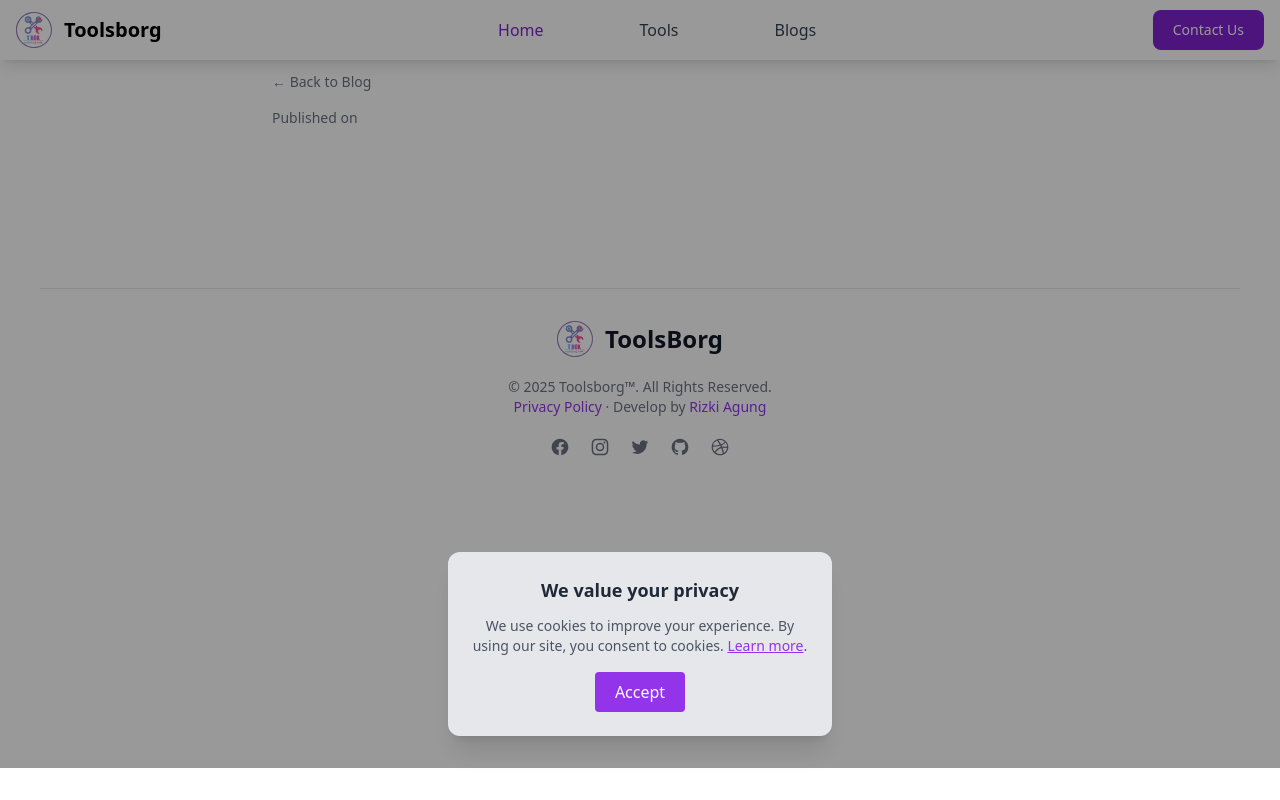
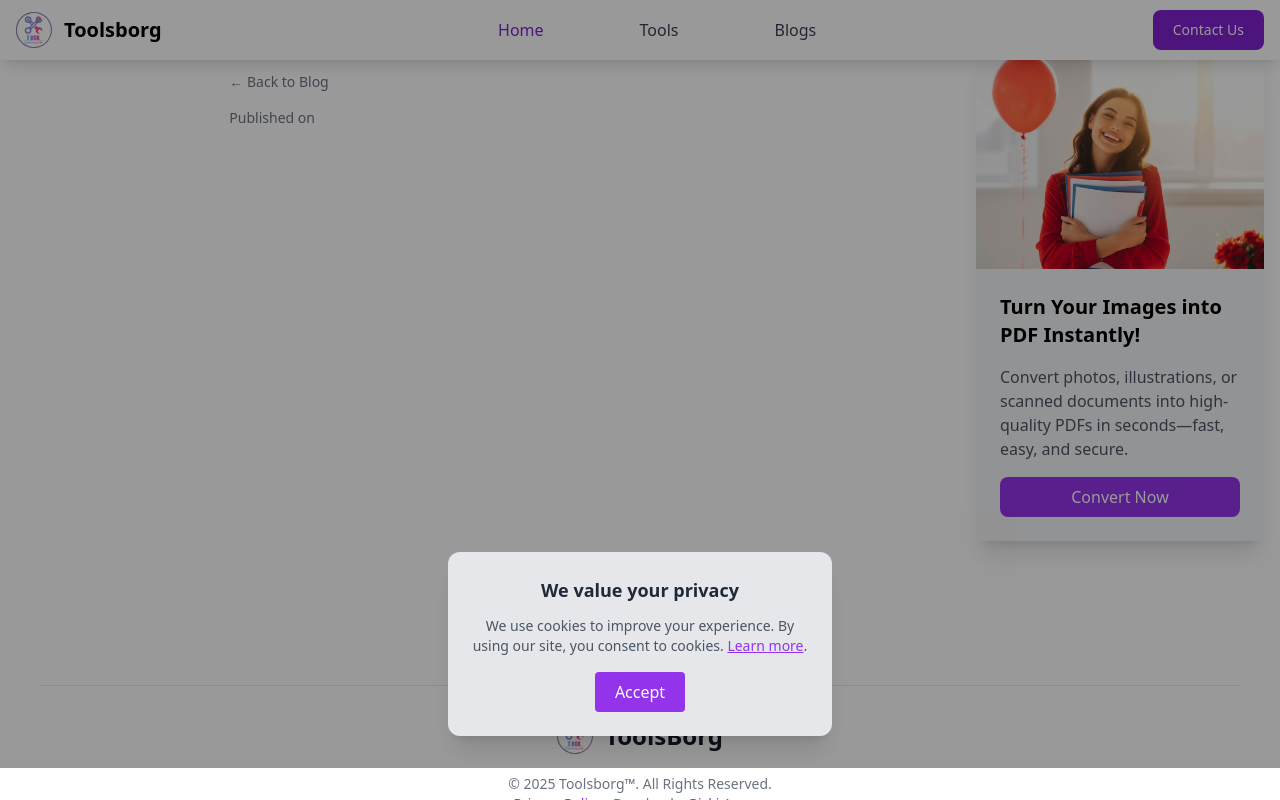
Before and after one commit to rizkisatriani/myweb, a Laravel app: template resources/views/showblog.blade.php in a window 1280 px wide. Run offline with Laravel 12, Linux system fonts and the light colour scheme; the template is opened without the code that fills it, so the values that code supplies are empty; style sheets or scripts are compiled from the project's sources; some libraries are stand-ins or nearby versions.

Commit message:
add banner on blog

```diff
--- a/resources/views/showblog.blade.php
+++ b/resources/views/showblog.blade.php
@@ -4,7 +4,15 @@
 
 @section('content')
 <section class="bg-white">
-    <div class="max-w-screen-md mx-auto px-4 py-12">
+    <div class="max-w-screen-xl mx-auto px-4 py-12 grid grid-cols-1 lg:grid-cols-12 gap-8">
+
+        <!-- Kolom Kiri -->
+        <div class="lg:col-span-2 hidden lg:block">
+            <!-- Bisa diisi navigasi / kategori -->
+        </div>
+
+        <!-- Kolom Tengah (Konten Blog) -->
+        <div class="lg:col-span-7">
             <div class="mb-4 text-sm text-gray-600 mt-6">
                 <a href="{{ route('blogs.index') }}" class="text-gray-500 hover:text-purple-600">← Back to Blog</a>
             </div>
@@ -17,5 +25,23 @@
                 {!! $blog->content !!}
             </article>
         </div>
+
+        <!-- Kolom Kanan (Sticky Card) -->
+        <div class="lg:col-span-3">
+            <div class="sticky top-24">
+                <div class="bg-gray-100 rounded-lg shadow-xl">
+                    <img class="" src="{{ asset('images/banner_pdf.jpg') }}" alt="hero image">
+                    <div class="p-6">
+                        <h2 class="text-xl font-bold mb-4">Turn Your Images into PDF Instantly!</h2>
+                        <p class="text-gray-600 mb-4">Convert photos, illustrations, or scanned documents into high-quality PDFs in seconds—fast, easy, and secure.</p>
+                        <a href="/en/convert-jpg-to-pdf" class="block bg-purple-600 text-white px-4 py-2 rounded-lg text-center hover:bg-purple-700">
+                            Convert Now
+                        </a>
+                    </div>
+                </div>
+            </div>
+        </div>
+
+    </div>
 </section>
 @endsection
```
Also changed, not shown: public/css/app.css, public/images/banner_pdf.jpg (added). Lines whose indentation alone changed are shown as unchanged.
